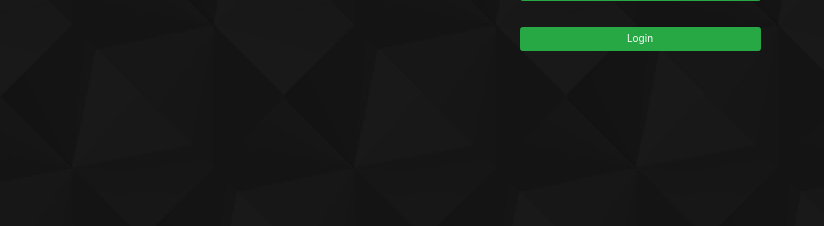
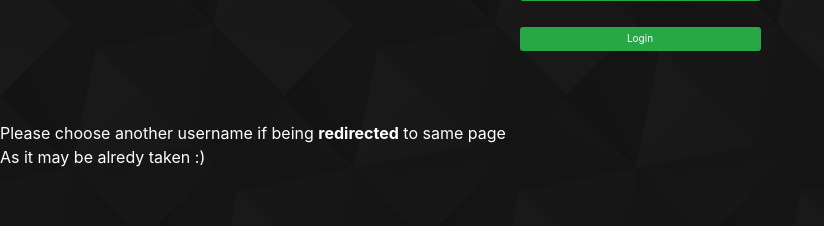
Before and after one commit to Aslam16/Myfeed, a Django app: page /signup/ in a window 1280 px wide. Shown: the part 473-699 px from the top of the page, without its empty margins (0-824 px from the left). Run offline with Django 3.2, Linux system fonts and the light colour scheme; some libraries are stand-ins or nearby versions.

Commit message:
rectified same username problem

```diff
--- a/MyFeedapp/templates/signUpAndLogin.html
+++ b/MyFeedapp/templates/signUpAndLogin.html
@@ -76,6 +76,7 @@
         <a href="{% url link_to_next %}"><button class = "btn btn-success" style="width: 50% !important;margin-left: 25% !important;" >{{text_of_next}}</button></a>
     </div>
 </div>
+    <p style="margin-top:70px; color:white;font-size: medium;">Please choose another username if being <b>redirected</b> to same page<br/>As it may be alredy taken :) </p>
 </div>
 </body>
 </html>
--- a/MyFeedapp/views/authentication_view.py
+++ b/MyFeedapp/views/authentication_view.py
@@ -52,18 +52,21 @@ class signUp(View):
         form = signUpForm(request.POST)
 
         if form.is_valid():
-            user = authenticate(
-                username=form.cleaned_data['username'],
-                password=form.cleaned_data['password']
-            )
-            if user is None:
-                user = User.objects.create_user(
-                    **form.cleaned_data
+            try:
+                user = authenticate(
+                    username=form.cleaned_data['username'],
+                    password=form.cleaned_data['password']
                 )
-                user.save()
-                login(request, user)
-                return redirect(reverse_lazy("feed:home_page"))
-            return redirect(reverse_lazy("feed:signup_page"))
+                if user is None:
+                    user = User.objects.create_user(
+                        **form.cleaned_data
+                    )
+                    user.save()
+                    login(request, user)
+                    return redirect(reverse_lazy("feed:home_page"))
+                return redirect(reverse_lazy("feed:signup_page"))
+            except:
+                return redirect(reverse_lazy("feed:signup_page"))
         # return render(
         #         request,
         #         template_name='collageBootstrap.html',
```
Lines whose indentation alone changed are shown as unchanged.
